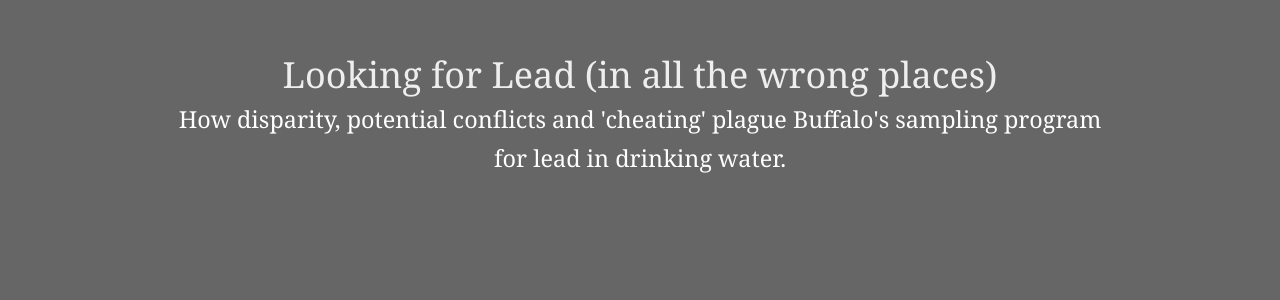
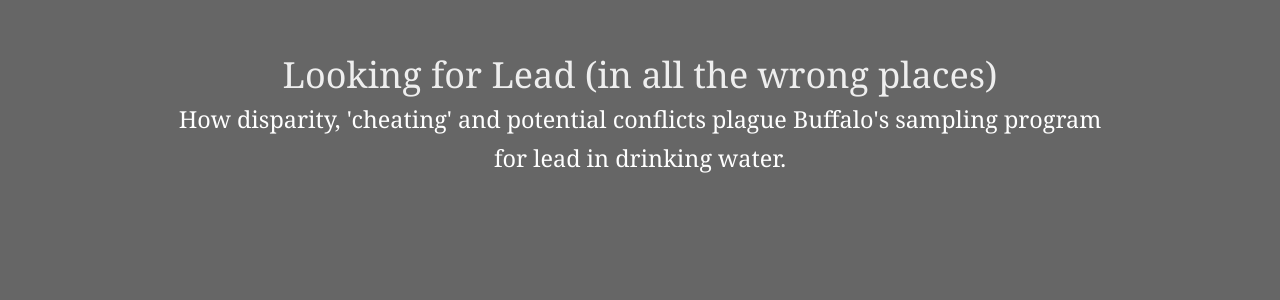
Before and after one commit to investigativepost/lead-buffalo-2016, a Jekyll site: the page built from index.md, in a window 1280 px wide and 900 px high. Shown: the part 197-497 px from the top of the window. Built offline with Jekyll 4.4.1, drawn with Linux system fonts in a browser that asks for light colours; nearby versions of some CDN libraries; a style sheet for code colours, icons or effects is not loaded.

```diff
--- a/_includes/intro.html
+++ b/_includes/intro.html
@@ -1,6 +1,6 @@
 <div class="intro">
   <script src="//fast.wistia.com/embed/medias/1eaz53nrqz.jsonp" async></script><script src="//fast.wistia.com/assets/external/E-v1.js" async></script><div class="wistia_responsive_padding" style="padding:56.25% 0 0 0;position:relative;"><div class="wistia_responsive_wrapper" style="height:100%;left:0;position:absolute;top:0;width:100%;"><div class="wistia_embed wistia_async_1eaz53nrqz videoFoam=true" style="height:100%;width:100%">&nbsp;</div></div></div>
   <div class="overlay">
-    <h1>Looking for Lead (in all the wrong places)<br /><small>How disparity, potential conflicts and 'cheating' plague Buffalo's sampling program for lead in drinking water.</small></h1>
+    <h1>Looking for Lead (in all the wrong places)<br /><small>How disparity, 'cheating' and potential conflicts plague Buffalo's sampling program for lead in drinking water.</small></h1>
   </div><!-- /.overlay -->
 </div><!-- /.intro -->
```
